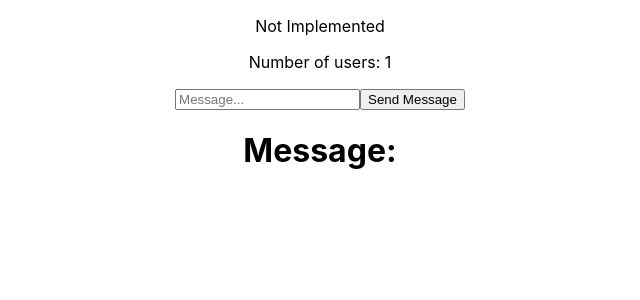
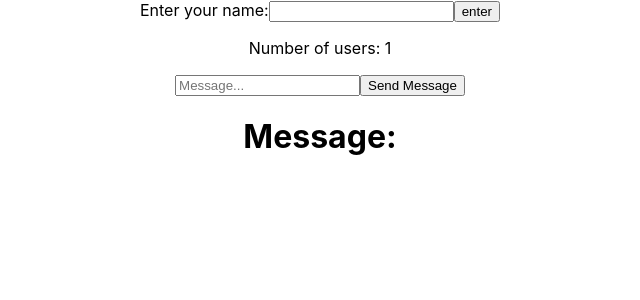
Before and after one commit to Konrad-Jalowy/minireactchat, a React (Create React App) app in the folder client/: page / in a window 1280 px wide. Shown: the top 300 px of the page, without its empty margins (320-960 px from the left). Built offline with nearby package versions, Linux system fonts and the light colour scheme; no server answers; the HTML template or start-up script is replaced by a standard one.

Commit message:
were getting somewhere

```diff
--- a/client/src/components/EnterName.js
+++ b/client/src/components/EnterName.js
@@ -1,5 +1,21 @@
+import { useRef } from "react";
 function EnterName({socket}){
-    return (<><p>Not Implemented</p></>);
+    const ipt = useRef(null);
+
+    function onSubmitHandler(e){
+        e.preventDefault();
+        if(ipt.current.value === "")
+            return;
+        alert("submited");
+        return true;
+    }
+    return (
+    <form onSubmit={onSubmitHandler}>
+    <label htmlFor="iptName">Enter your name:</label>
+    <input ref={ipt} type="text" id="iptName" name="username"/>
+    <input type="submit" value="enter" />
+    </form>
+    );
 };
 
 export {EnterName};
```
Also changed, not shown: 1 other file (tests, documents, lock files or other folders).
